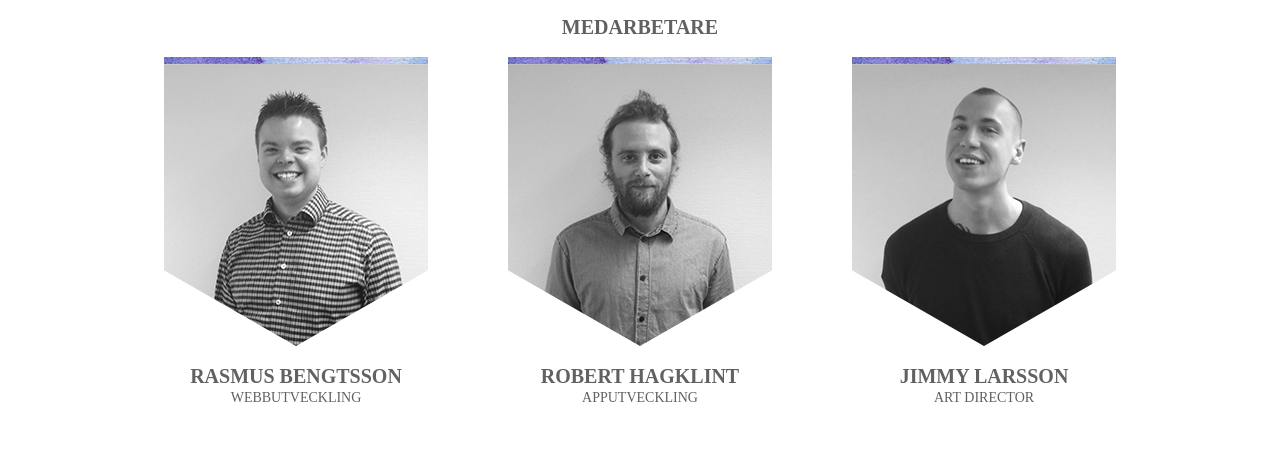
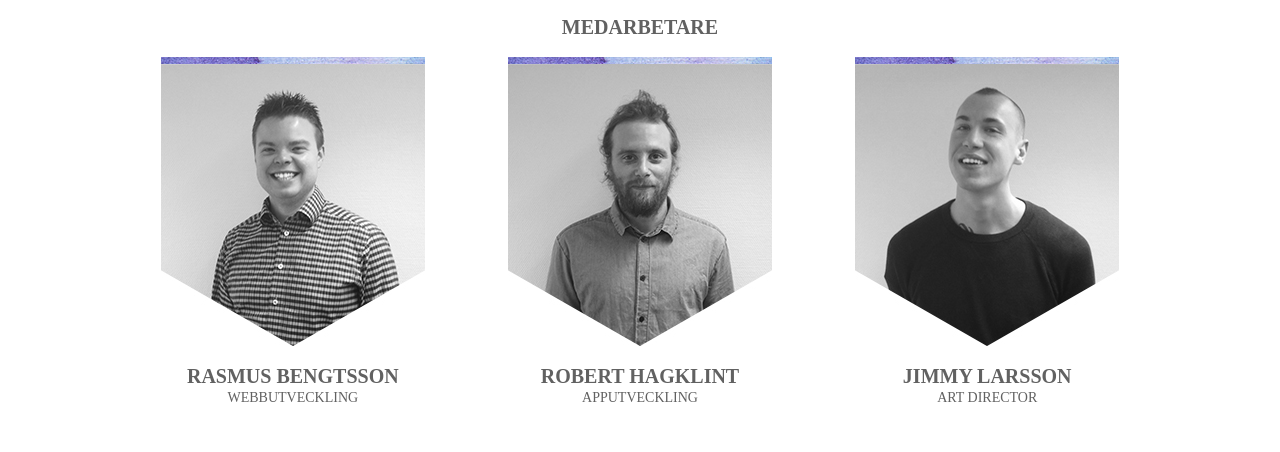
Before and after one commit to rasmusbe/oslagbarproduktion.se, a plain HTML site: page index.html in a window 1280 px wide. Shown: the part 384-836 px from the top of the page. Drawn offline with nearby package versions, Linux system fonts and the light colour scheme; a small style sheet from the web is missing.

Commit message:
IE-fixar och optimering

```diff
--- a/sass/modules/site.scss
+++ b/sass/modules/site.scss
@@ -51,30 +51,13 @@ a {
 
 
 .columns-container {
-	@include clearfix;
-
-	.flexbox & {
-		display: flex;
-		flex-direction: row;
-		flex-wrap: wrap;
-		justify-content: center;
-		align-content: stretch;
-		align-items: flex-start;
-	}
+	text-align: center;
 
 	.column {
-		float: left;
+		display: inline-block;
 		margin-bottom: 40px;
 		padding: 0 40px;
 		width: 264px;
-		text-align: center;
-
-		.flexbox & {
-			float: none;
-			order: 0;
-			flex: 0 1 auto;
-			align-self: auto;
-		}
 	}
 }
 
```
Also changed, not shown: css/screen.css, js/site.min.js, 3 other files.
